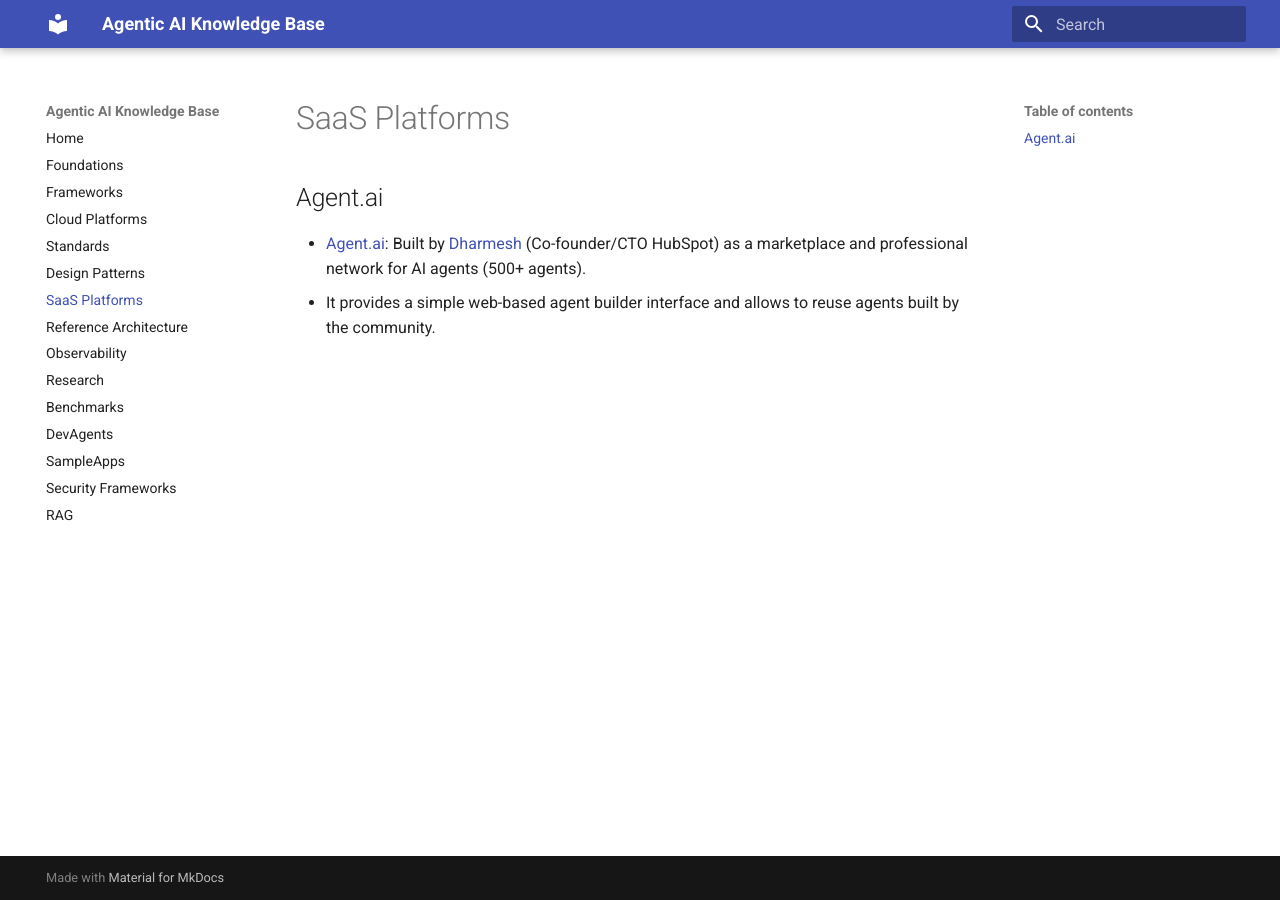
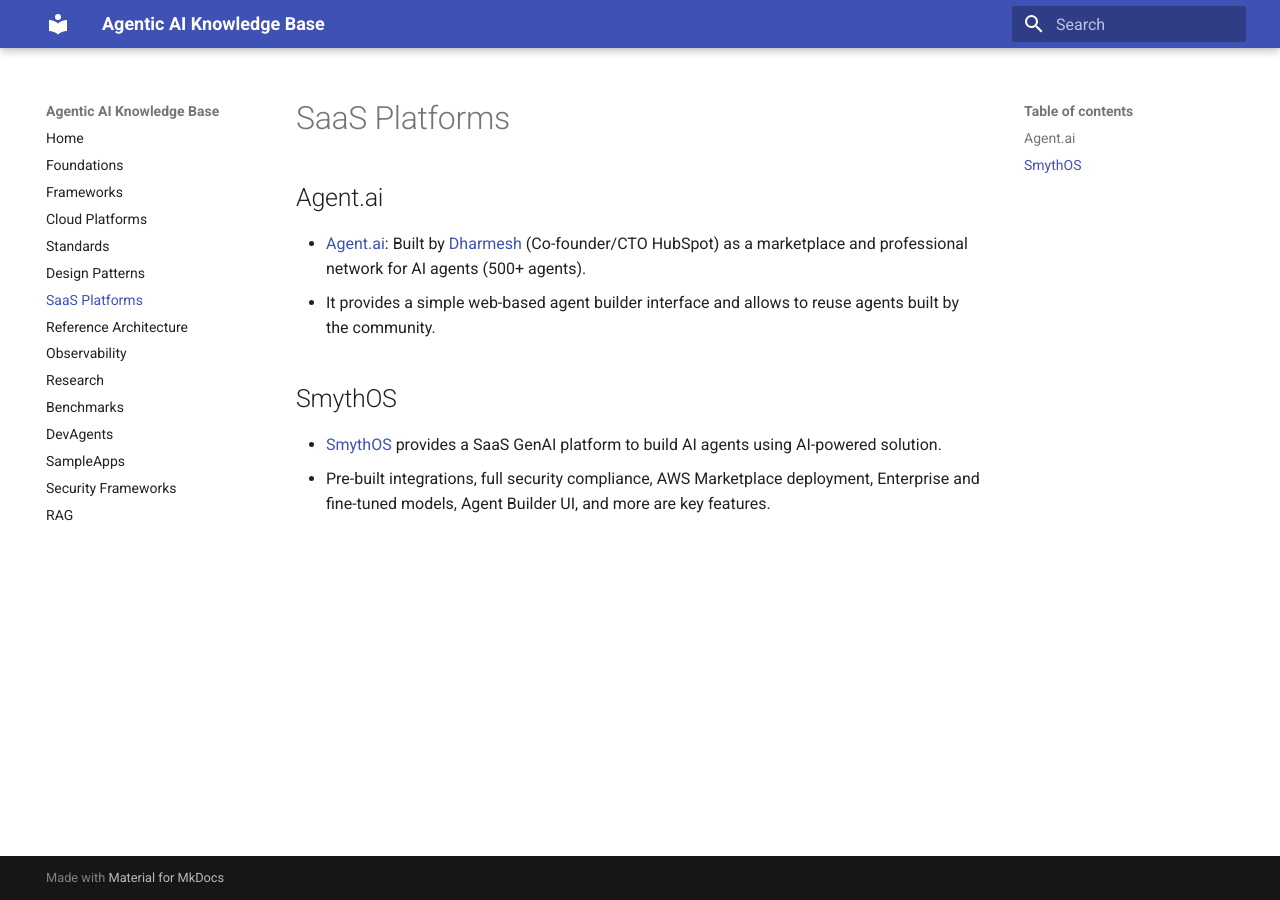
Before and after one commit to ankurkumarz/agentic-ai-knowledge-base, an MkDocs documentation site: the page built from docs/SaaSPlatforms/README.md, in a window 1280 px wide. Built offline with MkDocs 1.6.1 and Material for MkDocs 9.7.7, drawn with Linux system fonts in a browser that asks for light colours.

Commit message:
Update README.md

```diff
--- a/docs/SaaSPlatforms/README.md
+++ b/docs/SaaSPlatforms/README.md
@@ -6,3 +6,8 @@
 
 - [Agent.ai](https://agent.ai/):  Built by [Dharmesh](https://agent.ai/human/dharmesh) (Co-founder/CTO HubSpot) as a marketplace and professional network for AI agents (500+ agents).
 - It provides a simple web-based agent builder interface and allows to reuse agents built by the community.
+
+## SmythOS
+
+- [SmythOS](https://smythos.com/) provides a SaaS GenAI platform to build AI agents using AI-powered solution.
+- Pre-built integrations, full security compliance, AWS Marketplace deployment, Enterprise and fine-tuned models, Agent Builder UI, and more are key features.
```
